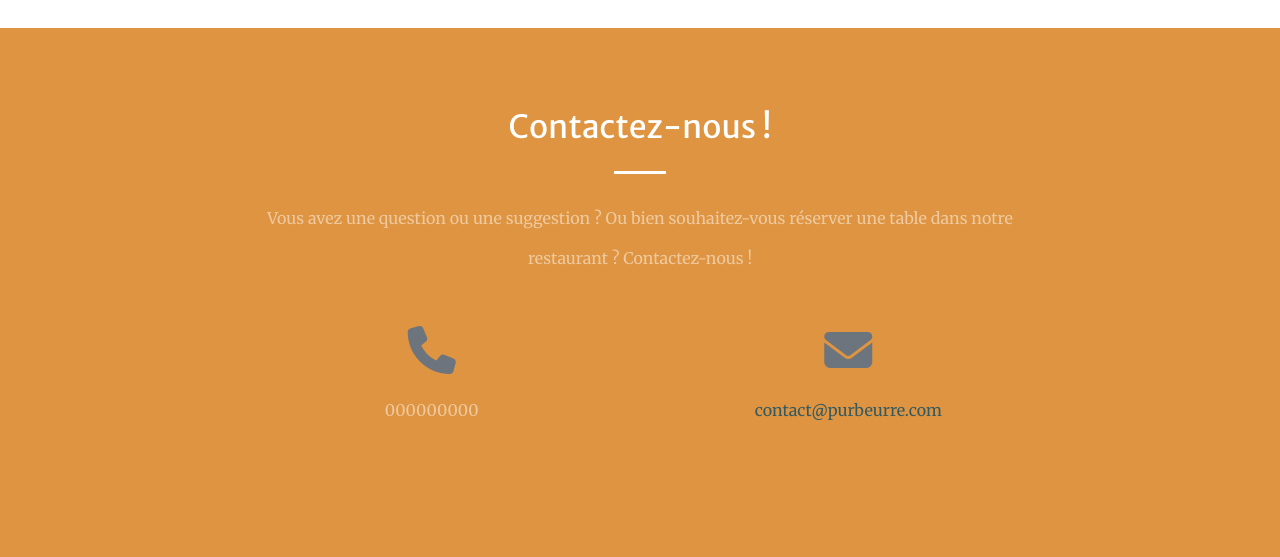
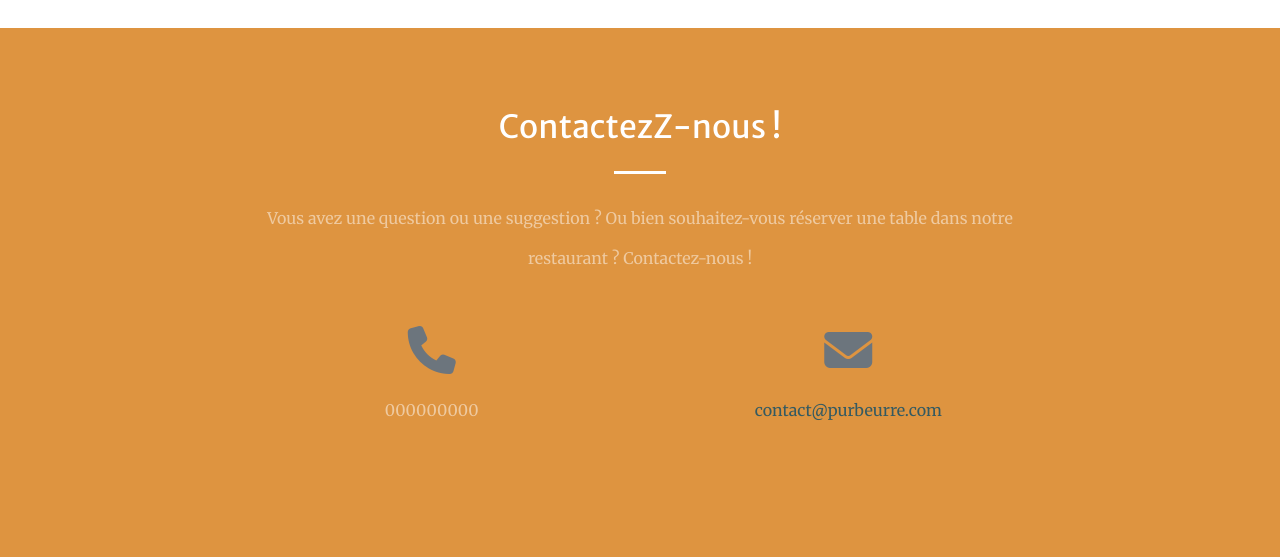
Before and after one commit to pabissonnier/project8__purbeurre, a Django app: page / in a window 1280 px wide. Shown: the part 1287-1844 px from the top of the page. Run offline with Django 3.2, Linux system fonts and the light colour scheme; some libraries are stand-ins or nearby versions.

Commit message:
Add error on index to see Travis work

```diff
--- a/templates/answer/index.html
+++ b/templates/answer/index.html
@@ -54,7 +54,7 @@
     <div class="container">
       <div class="row justify-content-center">
         <div class="col-lg-8 text-center">
-          <h2 class="text-white mt-0">Contactez-nous !</h2>
+          <h2 class="text-white mt-0">ContactezZ-nous !</h2>
           <hr class="divider light my-4">
           <p class="text-white-50 mb-5">Vous avez une question ou une suggestion ? Ou bien souhaitez-vous réserver une table dans notre restaurant ? Contactez-nous !</p>
         </div>
```
